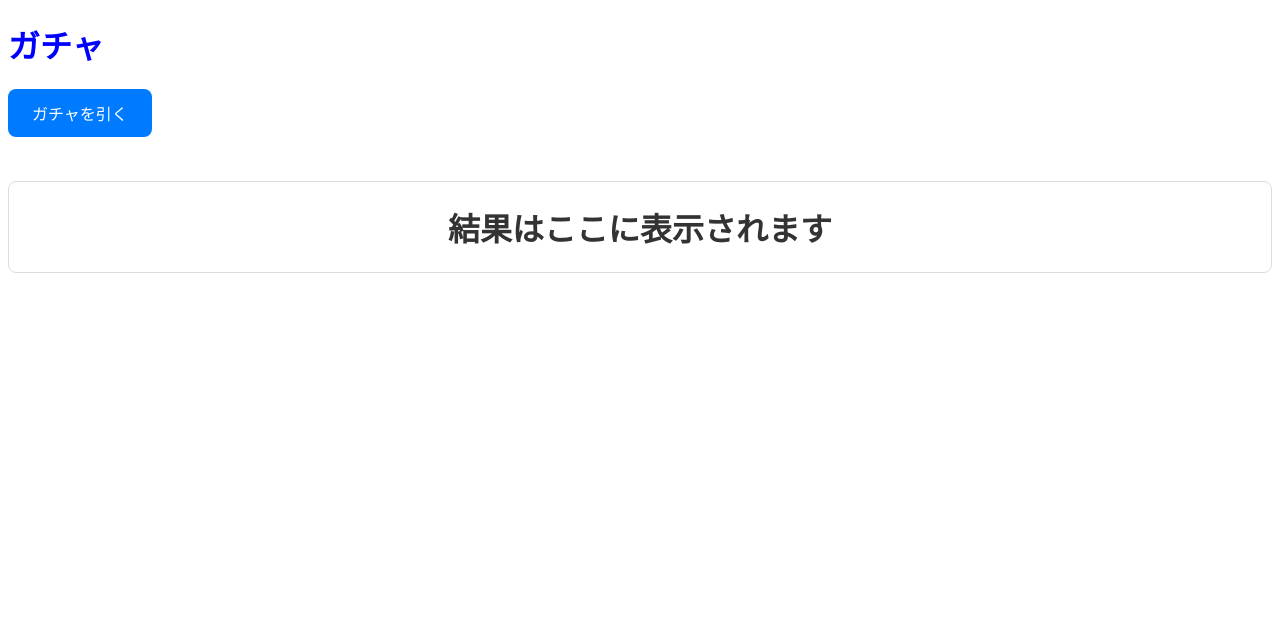
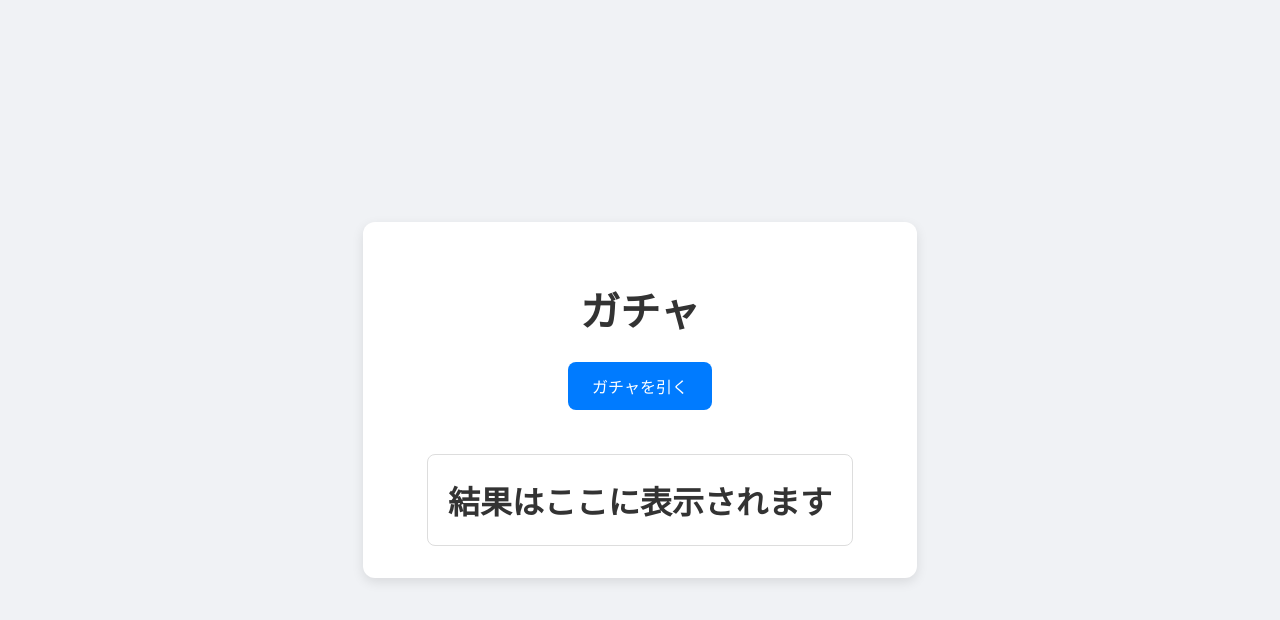
Before and after one commit to yoshiokaharuto/gacha-yoshioka-front, a React (Vite) app: page / in a window 1280 px wide. Shown: the top 620 px of the page. Built offline with nearby package versions, Linux system fonts and the light colour scheme.

Commit message:
css記述

```diff
--- a/src/index.css
+++ b/src/index.css
@@ -1,5 +1,24 @@
 
-h1{
-    color: blue;
-    font-size: 2rem;
+body {
+  font-family: -apple-system, BlinkMacSystemFont, 'Segoe UI', Roboto, 'Helvetica Neue', Arial, sans-serif;
+  display: flex;
+  justify-content: center;
+  align-items: center;
+  height: 100vh;
+  margin: 0;
+  background-color: #f0f2f5;
 }
+
+#root {
+  text-align: center;
+  background-color: white;
+  padding: 2rem 4rem;
+  border-radius: 12px;
+  box-shadow: 0 4px 12px rgba(0, 0, 0, 0.1);
+}
+
+h1 {
+  color: #333;
+  font-size: 2.5rem;
+  margin-bottom: 1.5rem;
+}
```
